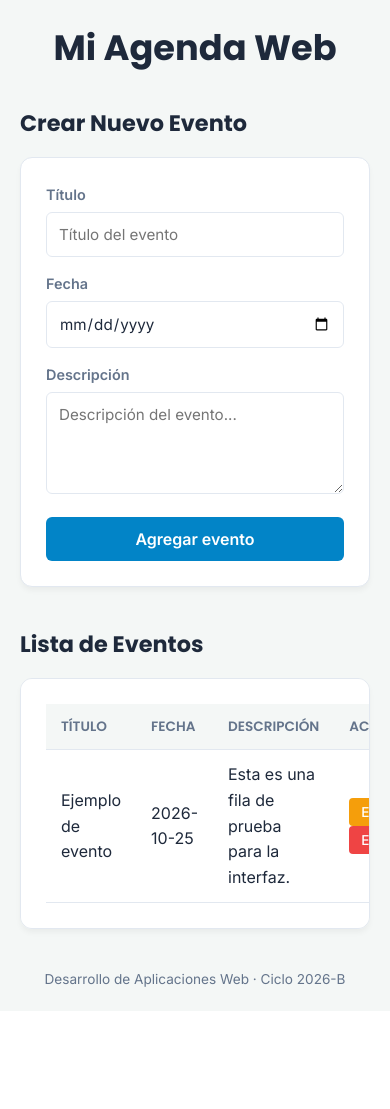
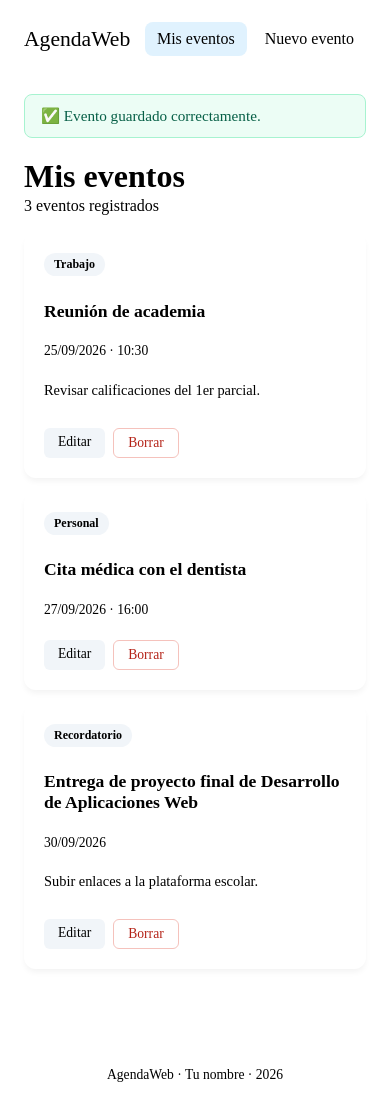
Before and after one commit to Azarkn/agendaweb, a PHP site: page / in a window 390 px wide. Before the commit the page ends 987 px from the top, so only its background shows below. Run offline with PHP 8.4, Linux system fonts and the light colour scheme.

Commit message:
P2-B: Creación del tablero index.php con tarjetas de ejemplo y diseño responsivo

```diff
--- a/estilos.css
+++ b/estilos.css
@@ -1,171 +1,207 @@
-:root {
-    --fondo: #F4F7F6;
-    --superficie: #FFFFFF;
-    --texto-principal: #1E293B;
-    --texto-secundario: #64748B;
-    --acento: #0284C7;
-    --acento-hover: #0369A1;
-    --borde: #E2E8F0;
-
-    /* Tipografías de Google Fonts */
-    --fuente-titulo: 'Poppins', sans-serif;
-    --fuente-cuerpo: 'Inter', sans-serif;
-}
-
-
-* {
-    box-sizing: border-box;
-    margin: 0;
+body.layout {
+    display: block;
     padding: 0;
 }
 
-body {
-    font-family: var(--fuente-cuerpo);
-    background-color: var(--fondo);
-    color: var(--texto-principal);
-    line-height: 1.6;
-    padding: 20px;
+.contenedor {
+    width: min(100% - 32px, 960px);
+    margin-inline: auto;
 }
 
-header {
-    text-align: center;
-    margin-bottom: 30px;
+main.contenedor {
+    padding: 24px 0 40px;
 }
 
-header h1 {
-    font-family: var(--fuente-titulo);
-    color: var(--texto-principal);
-    font-size: 2.2rem;
+.site-header {
+    background: var(--superficie);
+    border-bottom: 1px solid var(--borde);
 }
 
-.contenedor {
-    max-width: 900px;
-    margin: 0 auto;
+.site-header__inner {
+    display: flex;
+    flex-wrap: wrap;
+    gap: 12px;
+    align-items: center;
+    justify-content: space-between;
+    padding: 14px 0;
 }
 
-section {
-    margin-bottom: 40px;
+.logo {
+    font-family: var(--fuente-titulo);
+    font-size: 1.35rem;
+    text-decoration: none;
+    color: var(--texto-principal);
 }
 
-section h2 {
-    font-family: var(--fuente-titulo);
-    margin-bottom: 15px;
-    color: var(--texto-principal);
-    font-size: 1.4rem;
+.logo span {
+    color: var(--acento);
 }
 
+.nav {
+    display: flex;
+    flex-wrap: wrap;
+    gap: 6px;
+}
 
-.tarjeta {
+.nav__link {
+    padding: 8px 12px;
+    border-radius: 8px;
+    text-decoration: none;
+    color: var(--texto-secundario);
+    font-family: var(--fuente-cuerpo);
+}
+
+.nav__link.is-active {
+    color: var(--acento);
+    background: #E0F2FE;
+}
+
+.page__header {
+    display: flex;
+    flex-wrap: wrap;
+    gap: 12px;
+    align-items: center;
+    justify-content: space-between;
+    margin-bottom: 18px;
+}
+
+.page__title {
+    font-family: var(--fuente-titulo);
+    margin: 0;
+    color: var(--texto-principal);
+}
+
+.page__subtitle {
+    margin: 2px 0 0;
+    color: var(--texto-secundario);
+}
+
+.btn-primary {
+    background-color: var(--acento);
+    color: #ffffff;
+    padding: 10px 16px;
+    border-radius: 6px;
+    text-decoration: none;
+    font-family: var(--fuente-cuerpo);
+    font-weight: 600;
+    font-size: 0.95rem;
+    transition: background-color 0.2s ease;
+    display: inline-block;
+}
+
+.btn-primary:hover {
+    background-color: var(--acento-hover);
+}
+
+.card-list {
+    display: grid;
+    grid-template-columns: repeat(auto-fill, minmax(min(100%, 220px), 1fr));
+    gap: 14px;
+}
+
+.card-list .card {
+    display: flex;
+    flex-direction: column;
     background: var(--superficie);
-    padding: 25px;
+    padding: 20px;
     border-radius: 12px;
     border: 1px solid var(--borde);
     box-shadow: 0 4px 6px -1px rgba(0, 0, 0, 0.05);
 }
 
-.grupo-input {
+.card-list .card__badge {
+    align-self: flex-start;
+    margin-bottom: 10px;
+    background: #F1F5F9;
+    padding: 4px 10px;
+    border-radius: 20px;
+    font-size: 0.75rem;
+    font-weight: 600;
+    color: var(--texto-secundario);
+}
+
+.card__title {
+    font-family: var(--fuente-titulo);
+    font-size: 1.1rem;
+    margin-bottom: 8px;
+    color: var(--texto-principal);
+}
+
+.card__meta {
+    font-size: 0.85rem;
+    color: var(--texto-secundario);
+    margin-bottom: 8px;
+}
+
+.card__text {
+    font-size: 0.9rem;
+    color: var(--texto-principal);
     margin-bottom: 15px;
 }
 
-.grupo-input label {
-    display: block;
-    margin-bottom: 6px;
-    font-weight: 600;
-    color: var(--texto-secundario);
-    font-size: 0.9rem;
+.card__actions {
+    display: flex;
+    gap: 8px;
+    margin-top: auto;
+    padding-top: 14px;
+    border-top: 1px solid var(--borde);
 }
 
-.grupo-input input,
-.grupo-input textarea {
-    width: 100%;
-    padding: 12px;
-    border: 1px solid var(--borde);
-    border-radius: 6px;
-    font-family: var(--fuente-cuerpo);
-    font-size: 0.95rem;
-    color: var(--texto-principal);
-    background-color: var(--superficie);
+.form-inline {
+    margin: 0;
 }
 
-.grupo-input input:focus,
-.grupo-input textarea:focus {
-    outline: none;
-    border-color: var(--acento);
-    box-shadow: 0 0 0 3px rgba(2, 132, 199, 0.15);
-}
-
-.btn-principal {
-    background-color: var(--acento);
-    color: #ffffff;
-    border: none;
-    padding: 12px 20px;
-    font-family: var(--fuente-cuerpo);
-    font-weight: 600;
-    font-size: 1rem;
+.btn-sm {
+    padding: 6px 14px;
+    font-size: 0.85rem;
     border-radius: 6px;
-    cursor: pointer;
-    transition: background-color 0.2s ease;
-    width: 100%;
-}
-
-.btn-principal:hover {
-    background-color: var(--acento-hover);
-}
-
-
-.contenedor-tabla {
-    overflow-x: auto;
-}
-
-#tabla-eventos {
-    width: 100%;
-    border-collapse: collapse;
-    text-align: left;
-}
-
-#tabla-eventos th,
-#tabla-eventos td {
-    padding: 12px 15px;
-    border-bottom: 1px solid var(--borde);
-}
-
-#tabla-eventos th {
-    background-color: var(--fondo);
-    color: var(--texto-secundario);
-    font-family: var(--fuente-titulo);
-    font-weight: 600;
-    font-size: 0.85rem;
-    text-transform: uppercase;
-}
-
-#tabla-eventos tr:hover {
-    background-color: var(--fondo);
-}
-
-.btn-accion {
-    padding: 6px 12px;
-    font-size: 0.85rem;
-    border: none;
-    border-radius: 4px;
-    cursor: pointer;
-    margin-right: 5px;
+    text-decoration: none;
     font-family: var(--fuente-cuerpo);
     font-weight: 500;
 }
 
-.btn-editar {
-    background-color: #F59E0B;
-    color: white;
+.btn-secondary {
+    background-color: #F1F5F9;
+    color: var(--texto-principal);
+    border: 1px solid var(--borde);
+    cursor: pointer;
 }
 
-.btn-eliminar {
-    background-color: #EF4444;
-    color: white;
+.btn-danger {
+    color: #B42318;
+    background: transparent;
+    border: 1.5px solid #F5C2BC;
+    border-radius: 6px;
+    cursor: pointer;
 }
 
-footer {
+.alert {
+    padding: 12px 16px;
+    border-radius: 8px;
+    margin-bottom: 20px;
+    font-size: 0.95rem;
+}
+
+.alert--ok {
+    background-color: #ECFDF5;
+    color: #065F46;
+    border: 1px solid #A7F3D0;
+}
+
+.empty-state {
     text-align: center;
+    padding: 32px 16px;
+    margin-top: 24px;
+    border: 2px dashed var(--borde);
+    border-radius: 12px;
     color: var(--texto-secundario);
+}
+
+.site-footer {
+    border-top: 1px solid var(--borde);
+    padding: 18px 0;
     font-size: 0.85rem;
+    color: var(--texto-secundario);
+    background: var(--superficie);
     margin-top: 40px;
 }
--- a/index.html
+++ /dev/null
@@ -1,75 +0,0 @@
-<!DOCTYPE html>
-<html lang="es">
-<head>
-    <meta charset="UTF-8">
-    <meta name="viewport" content="width=device-width, initial-scale=1.0">
-    <title>AgendaWeb - Práctica 2</title>
-    <link rel="preconnect" href="https://fonts.googleapis.com">
-    <link rel="preconnect" href="https://fonts.gstatic.com" crossorigin>
-    <link href="https://fonts.googleapis.com/css2?family=Inter:wght@400;500;600&family=Poppins:wght@600;700&display=swap" rel="stylesheet">
-    <!-- Estilos CSS -->
-    <link rel="stylesheet" href="estilos.css">
-</head>
-<body>
-
-    <header>
-        <h1>Mi Agenda Web</h1>
-    </header>
-
-    <main class="contenedor">
-        <section class="seccion-formulario">
-            <h2>Crear Nuevo Evento</h2>
-            <form method="post" action="guardar.php" class="tarjeta">
-                <div class="grupo-input">
-                    <label for="titulo">Título</label>
-                    <input type="text" id="titulo" name="titulo" placeholder="Título del evento" required>
-                </div>
-
-                <div class="grupo-input">
-                    <label for="fecha">Fecha</label>
-                    <input type="date" id="fecha" name="fecha" required>
-                </div>
-
-                <div class="grupo-input">
-                    <label for="descripcion">Descripción</label>
-                    <textarea id="descripcion" name="descripcion" placeholder="Descripción del evento..." rows="4"></textarea>
-                </div>
-
-                <button type="submit" class="btn-principal">Agregar evento</button>
-            </form>
-        </section>
-
-        <section class="seccion-tabla">
-            <h2>Lista de Eventos</h2>
-            <div class="tarjeta contenedor-tabla">
-                <table id="tabla-eventos">
-                    <thead>
-                        <tr>
-                            <th>Título</th>
-                            <th>Fecha</th>
-                            <th>Descripción</th>
-                            <th>Acciones</th>
-                        </tr>
-                    </thead>
-                    <tbody>
-                        <tr>
-                            <td>Ejemplo de evento</td>
-                            <td>2026-10-25</td>
-                            <td>Esta es una fila de prueba para la interfaz.</td>
-                            <td>
-                                <button class="btn-accion btn-editar">Editar</button>
-                                <button class="btn-accion btn-eliminar">Eliminar</button>
-                            </td>
-                        </tr>
-                    </tbody>
-                </table>
-            </div>
-        </section>
-    </main>
-
-    <footer>
-        <p>Desarrollo de Aplicaciones Web · Ciclo 2026-B</p>
-    </footer>
-
-</body>
-</html>
--- /dev/null
+++ b/index.php
@@ -0,0 +1,116 @@
+<!DOCTYPE html>
+<html lang="es">
+<head>
+    <meta charset="UTF-8">
+    <meta name="viewport" content="width=device-width, initial-scale=1.0">
+    <title>Mis Eventos - AgendaWeb</title>
+    <!-- Google Fonts -->
+    <link rel="preconnect" href="https://fonts.googleapis.com">
+    <link rel="preconnect" href="https://fonts.gstatic.com" crossorigin>
+    <link href="https://fonts.googleapis.com/css2?family=Inter:wght@400;500;600&family=Poppins:wght@600;700&display=swap" rel="stylesheet">
+    <!-- Estilos CSS -->
+    <link rel="stylesheet" href="estilos.css">
+</head>
+<body class="layout">
+
+    <!-- Encabezado de la página -->
+    <header class="site-header">
+        <div class="contenedor site-header__inner">
+            <a href="index.php" class="logo">Agenda<span>Web</span></a>
+            <nav class="nav">
+                <a href="index.php" class="nav__link is-active">Mis eventos</a>
+                <a href="registrar.php" class="nav__link">Nuevo evento</a>
+            </nav>
+        </div>
+    </header>
+
+    <!-- Contenido Principal -->
+    <main class="contenedor">
+
+        <!-- Aviso de éxito (En P4 aparecerá con ?ok=1) -->
+        <div class="alert alert--ok" role="status">✅ Evento guardado correctamente.</div>
+
+        <div class="page__header">
+            <div>
+                <h1 class="page__title">Mis eventos</h1>
+                <p class="page__subtitle">3 eventos registrados</p>
+            </div>
+            <a href="registrar.php" class="btn-primary">+ Nuevo evento</a>
+        </div>
+
+        <!-- Rejilla de Tarjetas de Eventos -->
+        <section class="card-list">
+
+            <!-- ▼ INICIO de evento 1 (Completo) -->
+            <article class="card">
+                <span class="card__badge">Trabajo</span>
+                <h2 class="card__title">Reunión de academia</h2>
+                <p class="card__meta">
+                    <time datetime="2026-09-25T10:30">25/09/2026 · 10:30</time>
+                </p>
+                <p class="card__text">Revisar calificaciones del 1er parcial.</p>
+
+                <div class="card__actions">
+                    <a href="editar.php?id=1" class="btn-secondary btn-sm">Editar</a>
+                    <form method="post" action="borrar.php" class="form-inline">
+                        <input type="hidden" name="id" value="1">
+                        <button type="submit" class="btn-danger btn-sm">Borrar</button>
+                    </form>
+                </div>
+            </article>
+            <!-- ▲ FIN de evento 1 -->
+
+            <!-- ▼ INICIO de evento 2 (Sin descripción) -->
+            <article class="card">
+                <span class="card__badge">Personal</span>
+                <h2 class="card__title">Cita médica con el dentista</h2>
+                <p class="card__meta">
+                    <time datetime="2026-09-27T16:00">27/09/2026 · 16:00</time>
+                </p>
+
+                <div class="card__actions">
+                    <a href="editar.php?id=2" class="btn-secondary btn-sm">Editar</a>
+                    <form method="post" action="borrar.php" class="form-inline">
+                        <input type="hidden" name="id" value="2">
+                        <button type="submit" class="btn-danger btn-sm">Borrar</button>
+                    </form>
+                </div>
+            </article>
+            <!-- ▲ FIN de evento 2 -->
+
+            <!-- ▼ INICIO de evento 3 (Título largo y sin hora específica) -->
+            <article class="card">
+                <span class="card__badge">Recordatorio</span>
+                <h2 class="card__title">Entrega de proyecto final de Desarrollo de Aplicaciones Web</h2>
+                <p class="card__meta">
+                    <time datetime="2026-09-30">30/09/2026</time>
+                </p>
+                <p class="card__text">Subir enlaces a la plataforma escolar.</p>
+
+                <div class="card__actions">
+                    <a href="editar.php?id=3" class="btn-secondary btn-sm">Editar</a>
+                    <form method="post" action="borrar.php" class="form-inline">
+                        <input type="hidden" name="id" value="3">
+                        <button type="submit" class="btn-danger btn-sm">Borrar</button>
+                    </form>
+                </div>
+            </article>
+            <!-- ▲ FIN de evento 3 -->
+
+        </section>
+
+        <!-- Estado vacío (En P4 aparecerá solo si no hay eventos) -->
+        <div class="empty-state" style="display: none;">
+            <p>Aún no tienes eventos registrados.</p>
+            <a href="registrar.php" class="btn-primary">Registrar el primero</a>
+        </div>
+
+    </main>
+
+    <!-- Pie de página -->
+    <footer class="site-footer">
+        <div class="contenedor" style="text-align: center;">AgendaWeb · Tu nombre · 2026</div>
+    </footer>
+
+</body>
+</html>
```
